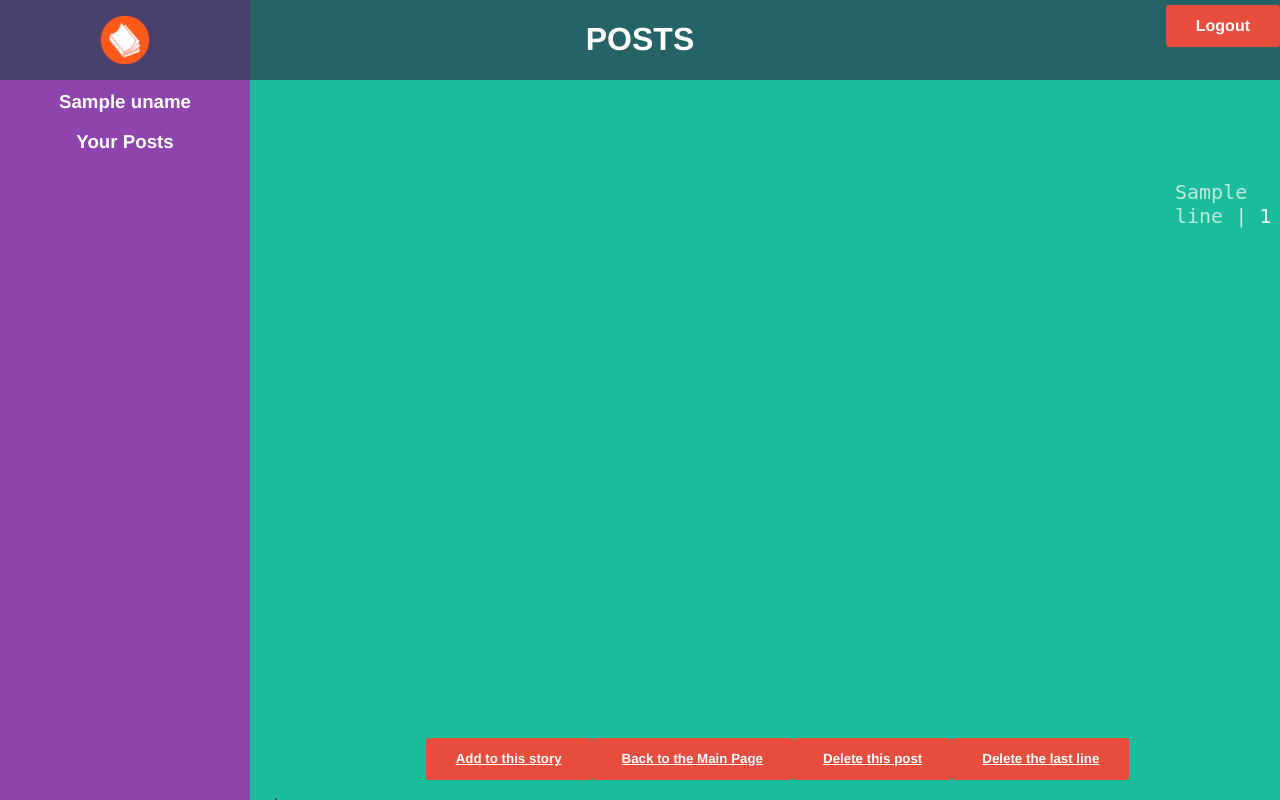
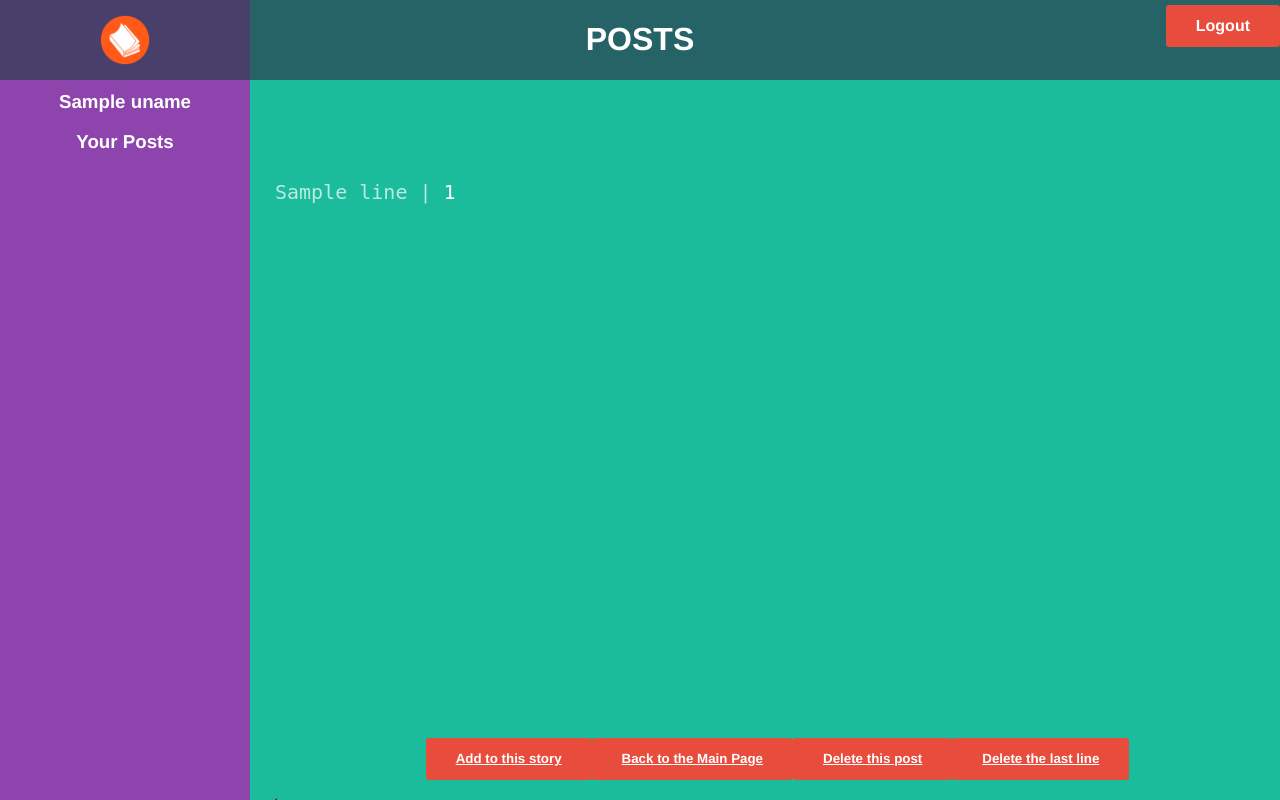
Before and after one commit to y4smeen/Storybored, a Flask app: template templates/story.html in a window 1280 px wide. Run offline with Flask 2, Linux system fonts and the light colour scheme; the template is opened without the code that fills it: most values are stand-ins (such as "Sample title", 1, 10 or a date in 2020).

Commit message:
And here's to account for merge. Didn't realize there was a change there.

```diff
--- a/templates/story.html
+++ b/templates/story.html
@@ -34,7 +34,7 @@
 	{% else %}
   	<!-- SHOULDN'T BE USING FIXED SIZES BUT I DON'T KNOW WHAT ELSE TO DO ON SUCH SHORT NOTICE. ACK!-->
 	  {% for line in content %}
-	    <p style="text-align:left;padding-left:900px;"><span style="opacity:0.7;">{{ line [1] }} |</span> {{ line[0] }}</p>
+	    <p style="text-align:left;"><span style="opacity:0.7;">{{ line [1] }} |</span> {{ line[0] }}</p>
 	  {% endfor %}
 	{% endif %}
 	</font>
```
